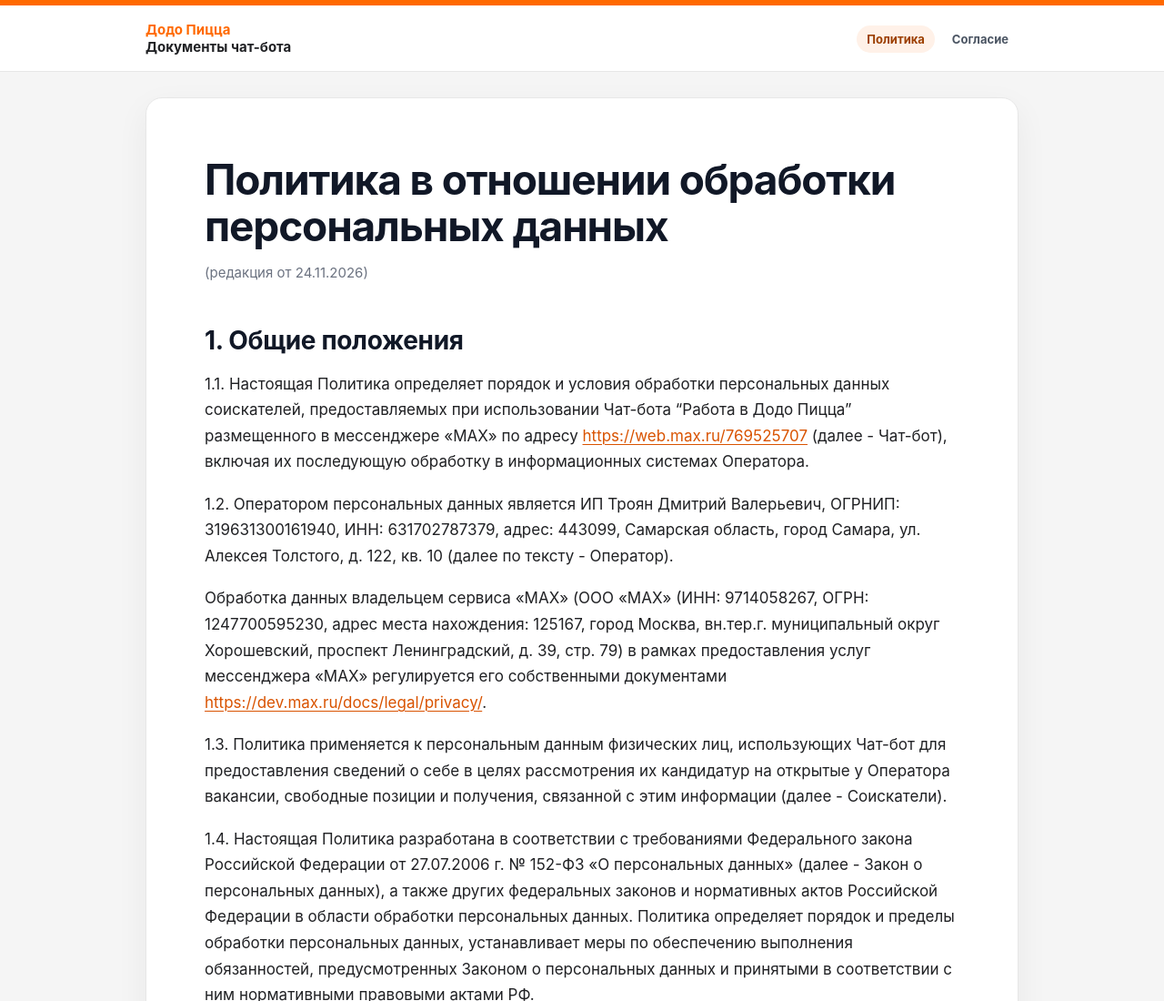
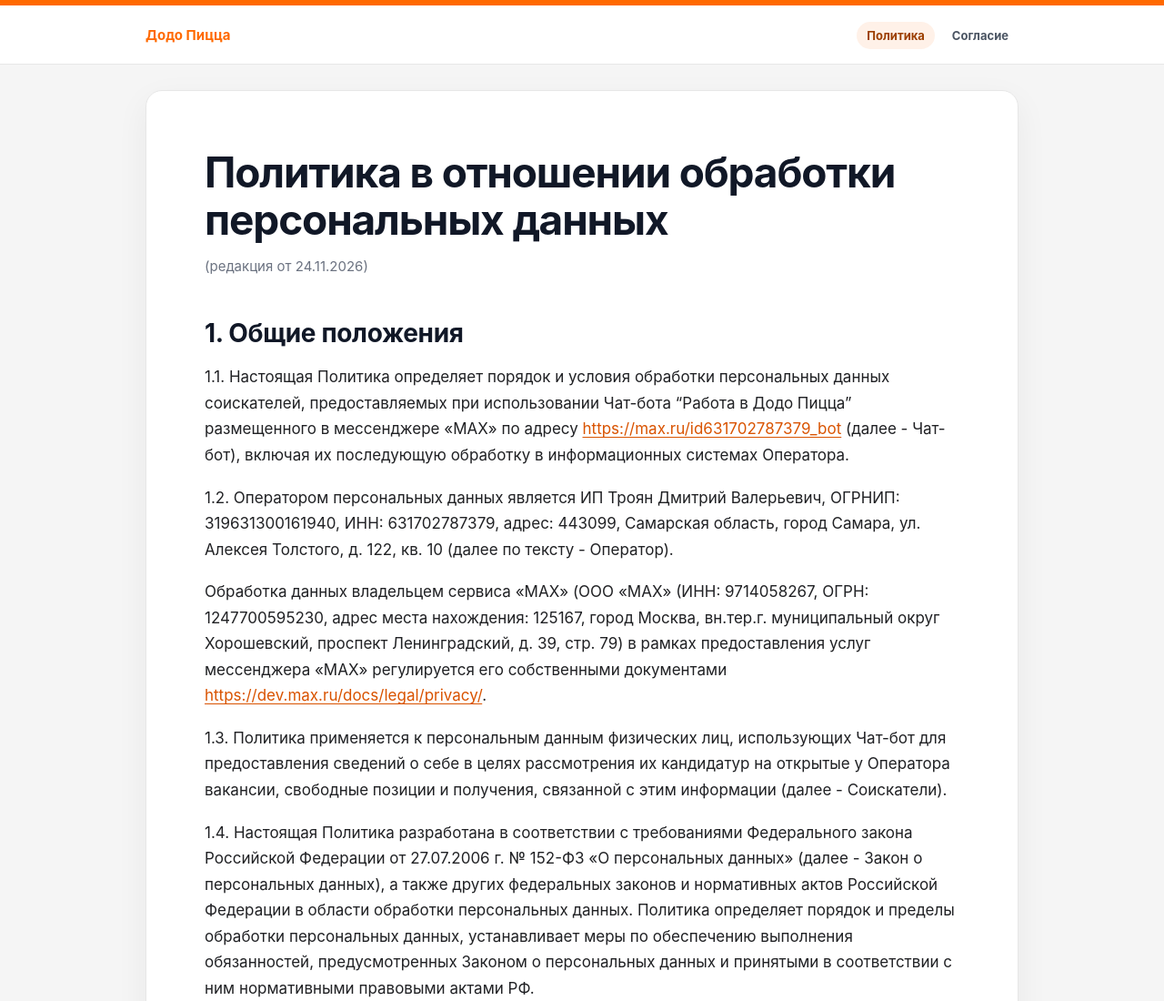
Before and after one commit to ishchevievdodo-source/Dodo_Politika, a plain HTML site: page index.html in a window 1280 px wide. Shown: the top 1100 px of the page at 91% size. Drawn offline with Linux system fonts and the light colour scheme.

Commit message:
Update bot link and simplify header

```diff
--- a/index.html
+++ b/index.html
@@ -268,7 +268,7 @@ th {
   <a class="skip-link" href="#document">Перейти к документу</a>
   <header class="site-header">
     <div class="header-inner">
-      <a class="brand" href="https://ishchevievdodo-source.github.io/Dodo_Politika/"><span>Додо Пицца</span><br>Документы чат-бота</a>
+      <a class="brand" href="https://ishchevievdodo-source.github.io/Dodo_Politika/"><span>Додо Пицца</span></a>
       <nav class="document-nav" aria-label="Документы">
         <a href="https://ishchevievdodo-source.github.io/Dodo_Politika/" aria-current="page">Политика</a>
         <a href="https://ishchevievdodo-source.github.io/Dodo_Politika/consent.html">Согласие</a>
@@ -280,7 +280,7 @@ th {
 <h1>Политика в отношении обработки персональных данных</h1>
 <p class="revision">(редакция от 24.11.2026)</p>
 <h2>1. Общие положения</h2>
-<p>1.1. Настоящая Политика определяет порядок и условия обработки персональных данных соискателей, предоставляемых при использовании Чат-бота “Работа в Додо Пицца” размещенного в мессенджере «MAX» по адресу <a href="https://web.max.ru/769525707" rel="noopener noreferrer">https://web.max.ru/769525707</a> (далее - Чат-бот), включая их последующую обработку в информационных системах Оператора.</p>
+<p>1.1. Настоящая Политика определяет порядок и условия обработки персональных данных соискателей, предоставляемых при использовании Чат-бота “Работа в Додо Пицца” размещенного в мессенджере «MAX» по адресу <a href="https://max.ru/id631702787379_bot" rel="noopener noreferrer">https://max.ru/id631702787379_bot</a> (далее - Чат-бот), включая их последующую обработку в информационных системах Оператора.</p>
 <p>1.2. Оператором персональных данных является ИП Троян Дмитрий Валерьевич, ОГРНИП: 319631300161940, ИНН: 631702787379, адрес: 443099, Самарская область, город Самара, ул. Алексея Толстого, д. 122, кв. 10 (далее по тексту - Оператор).</p>
 <p>Обработка данных владельцем сервиса «MAX» (ООО «МАХ» (ИНН: 9714058267, ОГРН: 1247700595230, адрес места нахождения: 125167, город Москва, вн.тер.г. муниципальный округ Хорошевский, проспект Ленинградский, д. 39, стр. 79) в рамках предоставления услуг мессенджера «MAX» регулируется его собственными документами <a href="https://dev.max.ru/docs/legal/privacy/" rel="noopener noreferrer">https://dev.max.ru/docs/legal/privacy/</a>.</p>
 <p>1.3. Политика применяется к персональным  данным физических лиц, использующих Чат-бот для предоставления сведений о себе в целях рассмотрения их кандидатур на открытые у Оператора вакансии, свободные позиции и получения, связанной с этим информации (далее - Соискатели).</p>
@@ -394,7 +394,7 @@ th {
 <p>11.2. Изменение Политики само по себе не расширяет объём ранее предоставленного согласия. Если для новых целей или условий обработки требуется новое согласие, Оператор получает его до начала соответствующей обработки.</p>
       <div class="document-actions" aria-label="Действия">
         <a class="button secondary" href="https://ishchevievdodo-source.github.io/Dodo_Politika/consent.html">Открыть согласие</a>
-        <a class="button" href="https://web.max.ru/769525707">Вернуться в чат-бот</a>
+        <a class="button" href="https://max.ru/id631702787379_bot">Вернуться в чат-бот</a>
       </div>
     </article>
   </main>
```
